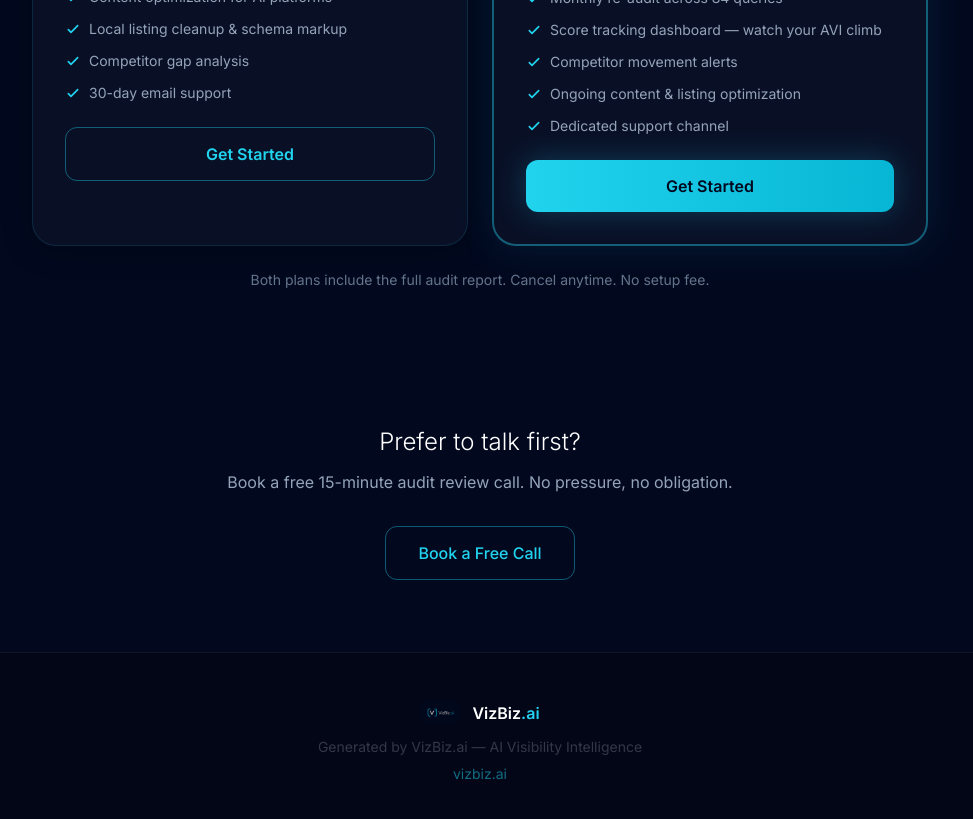
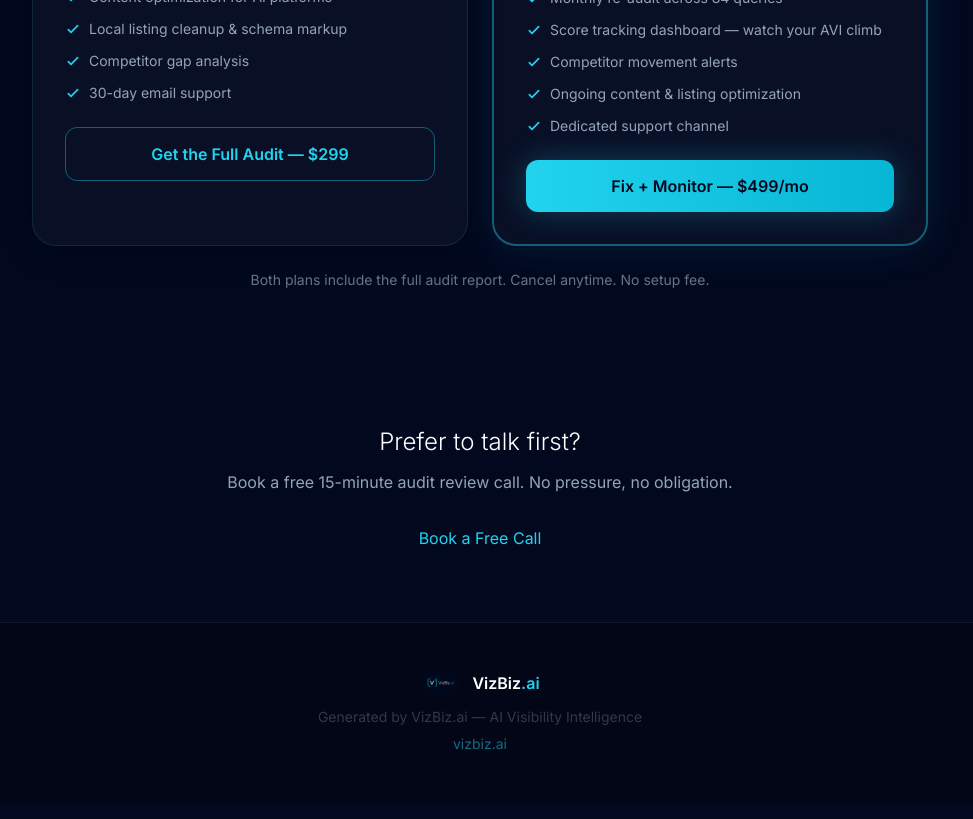
Before and after one commit to vizbizai-web/vizbiz-website, a Next.js app: page /report/1 in a window 1280 px wide. Shown: the part 5920-6739 px from the top of the page, without its empty margins (160-1133 px from the left). Built offline with nearby package versions, Linux system fonts and the light colour scheme.

Commit message:
Wire Stripe payment links:  one-time + /mo subscription

```diff
--- a/src/app/report/[leadId]/report-content.tsx
+++ b/src/app/report/[leadId]/report-content.tsx
@@ -1270,7 +1270,7 @@ function BlurredReportPreview({ theme }: { theme: Theme }) {
             <p className="text-xs mt-1" style={{ color: t.textMuted }}>The complete audit includes 84 queries, competitor analysis, and a fix plan</p>
           </div>
           <a
-            href="mailto:alex@vizbiz.ai?subject=Full%20AI%20Visibility%20Report%20Request"
+            href="https://buy.stripe.com/5kQbJ2beTcQCexKdrq24000"
             className="px-6 py-2.5 text-sm font-semibold rounded-xl transition-all"
             style={{
               background: 'linear-gradient(to right, #22D3EE, #06B6D4)',
@@ -1360,7 +1360,7 @@ function PricingCards({ data, theme }: { data: LeadData; theme: Theme }) {
                 ))}
               </ul>
               <a
-                href="mailto:alex@vizbiz.ai"
+                href={plan.name === 'Fix' ? 'https://buy.stripe.com/5kQbJ2beTcQCexKdrq24000' : 'https://buy.stripe.com/eVq8wQ4QvdUG4Xaevu24001'}
                 className="block w-full py-3.5 text-base font-semibold rounded-xl text-center transition-all"
                 style={plan.highlighted
                   ? {
@@ -1385,7 +1385,7 @@ function PricingCards({ data, theme }: { data: LeadData; theme: Theme }) {
                   }
                 }}
               >
-                Get Started
+                {plan.name === 'Fix' ? 'Get the Full Audit — $299' : 'Fix + Monitor — $499/mo'}
               </a>
             </div>
           ))}
@@ -1410,8 +1410,7 @@ function BottomCTA({ theme }: { theme: Theme }) {
           Book a free 15-minute audit review call. No pressure, no obligation.
         </p>
         <a
-          href="mailto:alex@vizbiz.ai"
-          className="inline-block border px-6 sm:px-8 py-3 sm:py-3.5 text-sm sm:text-base font-medium rounded-xl transition-all"
+            href="mailto:alex@vizbiz.ai?subject=Free%20Audit%20Review%20Call"
           style={{
             borderColor: t.ctaOutlineBorder,
             color: t.ctaOutlineText,
```
